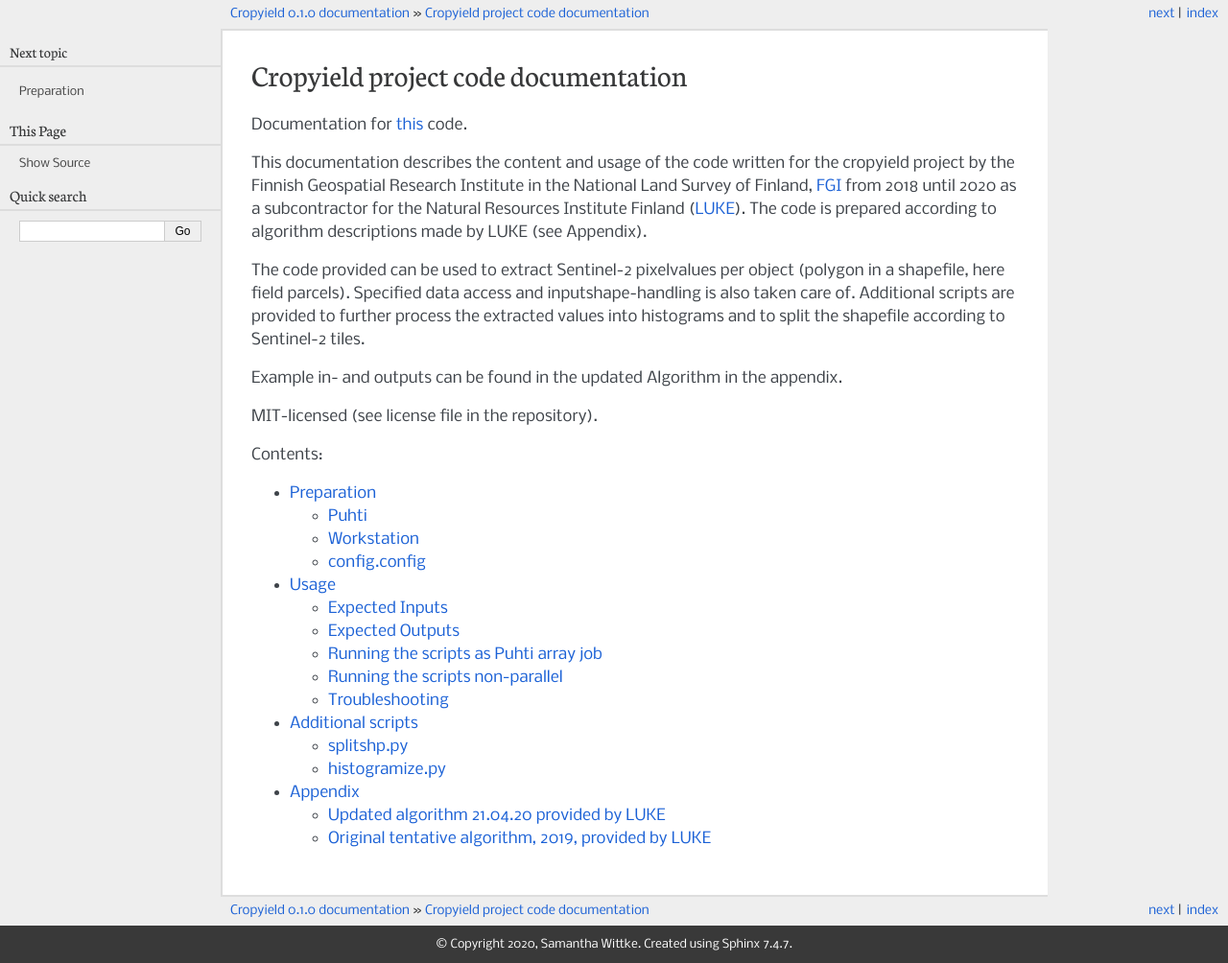
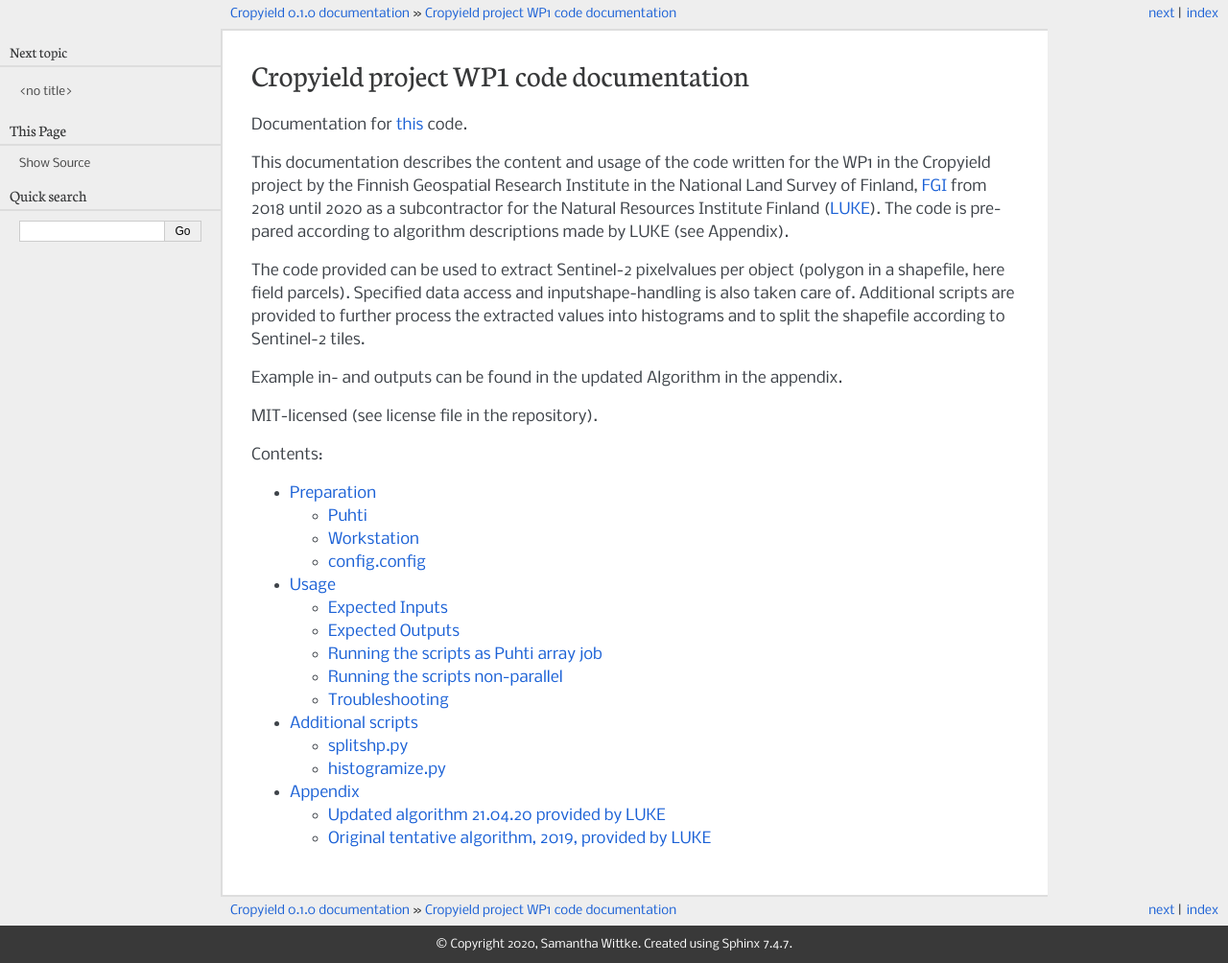
Before and after one commit to lukefi/cropyield, a Sphinx documentation site: the page built from documentation/index.rst, in a window 1280 px wide. Shown: the whole page at 96% size. Built offline with Sphinx 7.4.7, drawn with Linux system fonts in a browser that asks for light colours.

Commit message:
Added Intro and modified index

```diff
--- a/documentation/index.rst
+++ b/documentation/index.rst
@@ -1,12 +1,12 @@
 .. Cropyield documentation master file, created by
    sphinx-quickstart on Fri Oct  9 18:31:21 2020.
 
-Cropyield project code documentation
+Cropyield project WP1 code documentation
 =====================================
 
 Documentation for `this <https://github.com/myliheik/cropyield>`_ code.
 
-This documentation describes the content and usage of the code written for the cropyield project by the
+This documentation describes the content and usage of the code written for the WP1 in the Cropyield project by the
 Finnish Geospatial Research Institute in the National Land Survey of Finland, `FGI <https://www.maanmittauslaitos.fi/en/research/departments/remote-sensing-and-photogrammetry>`_ from 2018 until 2020 as a subcontractor for the Natural Resources Institute Finland (`LUKE <https://www.luke.fi/en/>`_).
 The code is prepared according to algorithm descriptions made by LUKE (see Appendix).
 
```
Also changed, not shown: other parts of documentation/index.rst (+1 -0 lines), documentation/Introduction.rst (added, +13 -0 lines).
